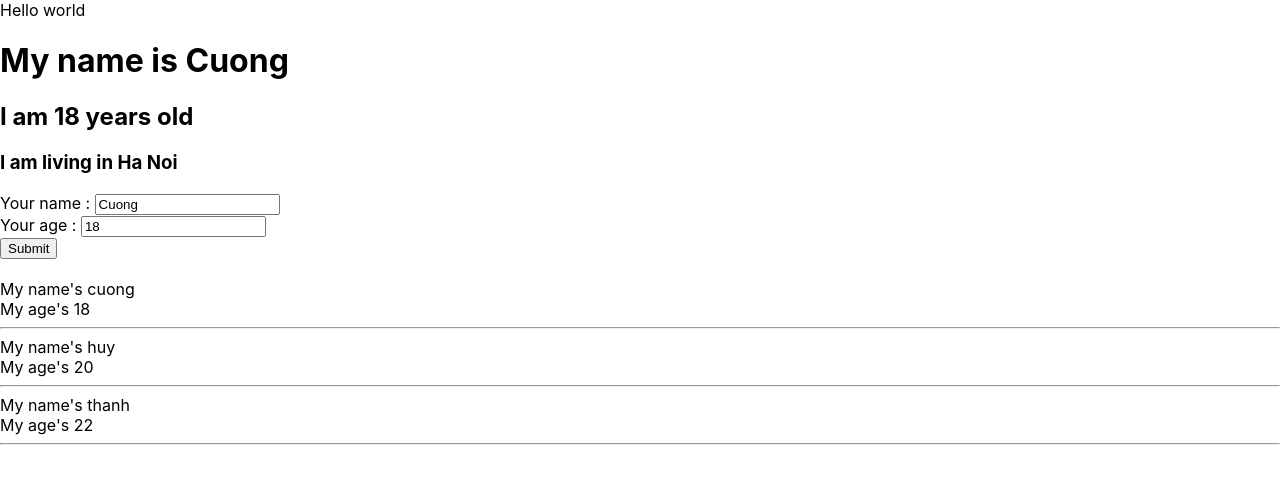
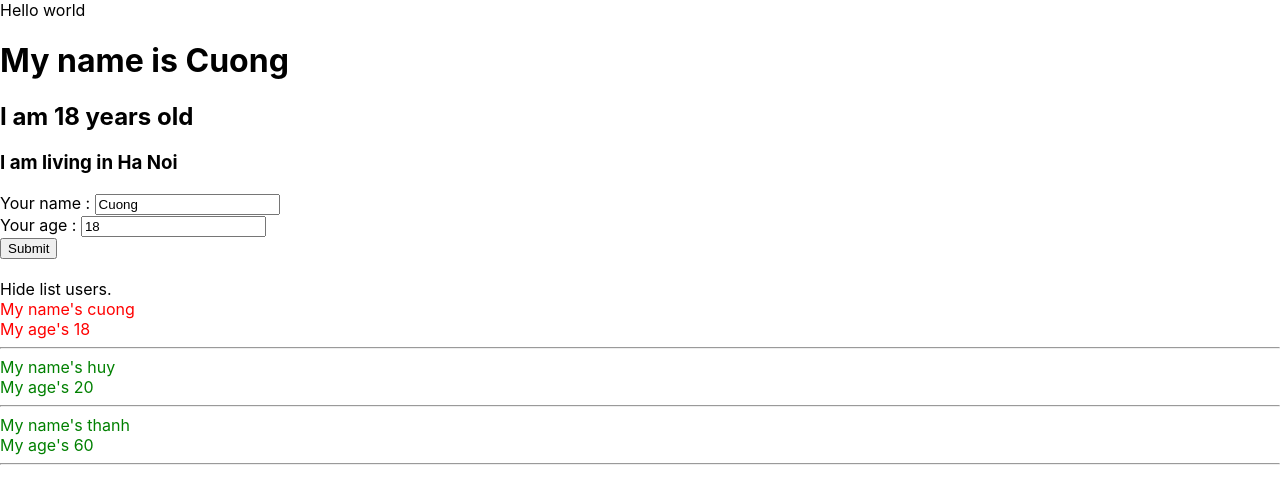
Before and after one commit to daokecuong1608/Bai_11_Demo_react_js, a React (Create React App) app: page / in a window 1280 px wide. Shown: the top 504 px of the page. Built offline with nearby package versions, Linux system fonts and the light colour scheme.

Commit message:
cau dieu kien

```diff
--- a/src/App.css
+++ b/src/App.css
@@ -1,4 +1,12 @@
+.red{
+  color: red;
+}
+.green{
+  color: green;
+}
+
 body {
+  padding: 20pxs;
   margin: 0;
   font-family: -apple-system, BlinkMacSystemFont, 'Segoe UI', 'Roboto', 'Oxygen',
     'Ubuntu', 'Cantarell', 'Fira Sans', 'Droid Sans', 'Helvetica Neue',
--- a/src/component/DisplayInfor.js
+++ b/src/component/DisplayInfor.js
@@ -1,32 +1,65 @@
 import React from "react";
 class DisplayInfor extends React.Component {
+
+    state = {
+        isShowIsUser: true
+    }
+
+    handleShowHide = () => {
+        this.setState({
+            isShowIsUser: !this.state.isShowIsUser
+        })
+    }
+
     render() {
         //destructuring array/object
         const { listUser } = this.props;
         console.log(listUser);
+        //console.table(listUser);
         //tự động truyền từ cha xuống con thông qua
         //pops => property
         return (
             <div>
+                <div>
+                    <span onClick={() => { this.handleShowHide() }}>
+                        {this.state.isShowIsUser === true ? "Hide list users." : "Show list users."}
+                    </span>
+                </div>
+                {this.state.isShowIsUser &&
+                    <div>
                         {listUser.map((user) => {
+
                             return (
-                        <div>
+                                <div key={user.id} className={user.age < 20 ? "red" : "green"}>
                                     <div>My name's {user.name}</div>
                                     <div>My age's {user.age}</div>
                                     <hr />
                                 </div>
                             );
+
+
+                            // if (user.age < 20) {
+                            //     return (
+                            //         <div key={user.id} className="red">
+                            //             <div>My name's {user.name}</div>
+                            //             <div>My age's {user.age}</div>
+                            //             <hr />
+                            //         </div>
+                            //     );
+                            // } else {
+                            //     return (
+                            //         <div key={user.id} className="green">
+                            //             <div>My name's {user.name}</div>
+                            //             <div>My age's {user.age}</div>
+                            //             <hr />
+                            //         </div>
+                            //     );
+                            // }
+
                         })
                         }
-                {/* <idv>My name's {name}</idv>
-                <div>My age's {age}</div>
-                <hr />
-                <idv>My name's {name}</idv>
-                <div>My age's {age}</div>
-                <hr />
-                <idv>My name's {name}</idv>
-                <div>My age's {age}</div>
-                <hr /> */}
+                    </div>
+                }
             </div>
         );
     }
--- a/src/component/MyComponent.js
+++ b/src/component/MyComponent.js
@@ -22,7 +22,7 @@ class MyComponent extends React.Component {
             {
                 id: 3,
                 name: 'thanh',
-                age: 22
+                age: 60
             }
         ]
     }
@@ -37,7 +37,9 @@ class MyComponent extends React.Component {
 
                 <UserInfor />
                 <br></br>
-                <DisplayInfor listUser={this.state.listUser} />
+                <DisplayInfor
+                    listUser={this.state.listUser}
+                />
             </div>
         );
     }
--- a/src/index.js
+++ b/src/index.js
@@ -8,9 +8,9 @@ import store from './redux/store';
 const root = ReactDOM.createRoot(document.getElementById('root'));
 root.render(
   <Provider store={store}>
-    <React.StrictMode>
-      <App />
-    </React.StrictMode>
+    {/* <React.StrictMode> */}
+    <App />
+    {/* </React.StrictMode> */}
   </Provider>
 );
 
```
Lines whose indentation alone changed are shown as unchanged.
